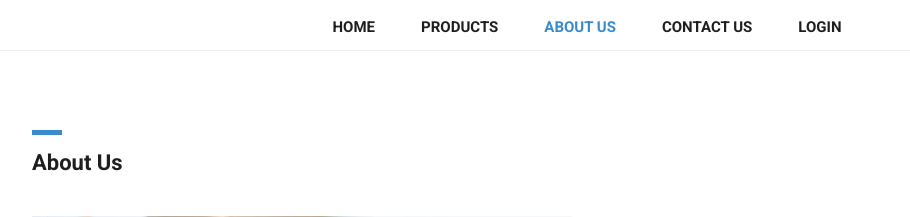
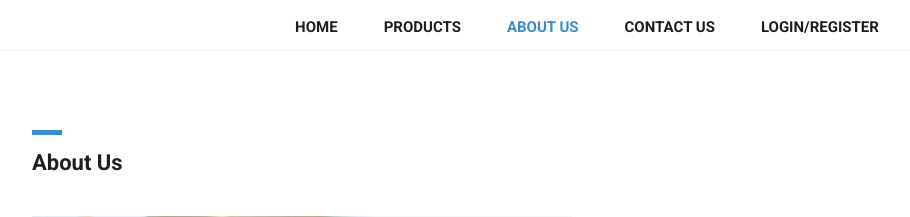
Before and after one commit to nepalimohan/Lakawosa-new-template, a Django app: page /about in a window 1280 px wide. Shown: the part 140-357 px from the top of the page, without its empty margins (53-963 px from the left). Run offline with Django 4.2, Linux system fonts and the light colour scheme; some libraries are stand-ins or nearby versions.

Commit message:
NavbarUpdated

```diff
--- a/templates/includes/navbar.html
+++ b/templates/includes/navbar.html
@@ -50,7 +50,7 @@
             {% else %}
             class="nav-link"
             {% endif %}
-            href="#">login</a>
+            href="#">Login/Register</a>
           </li>
         </ul>
       </div>
```
